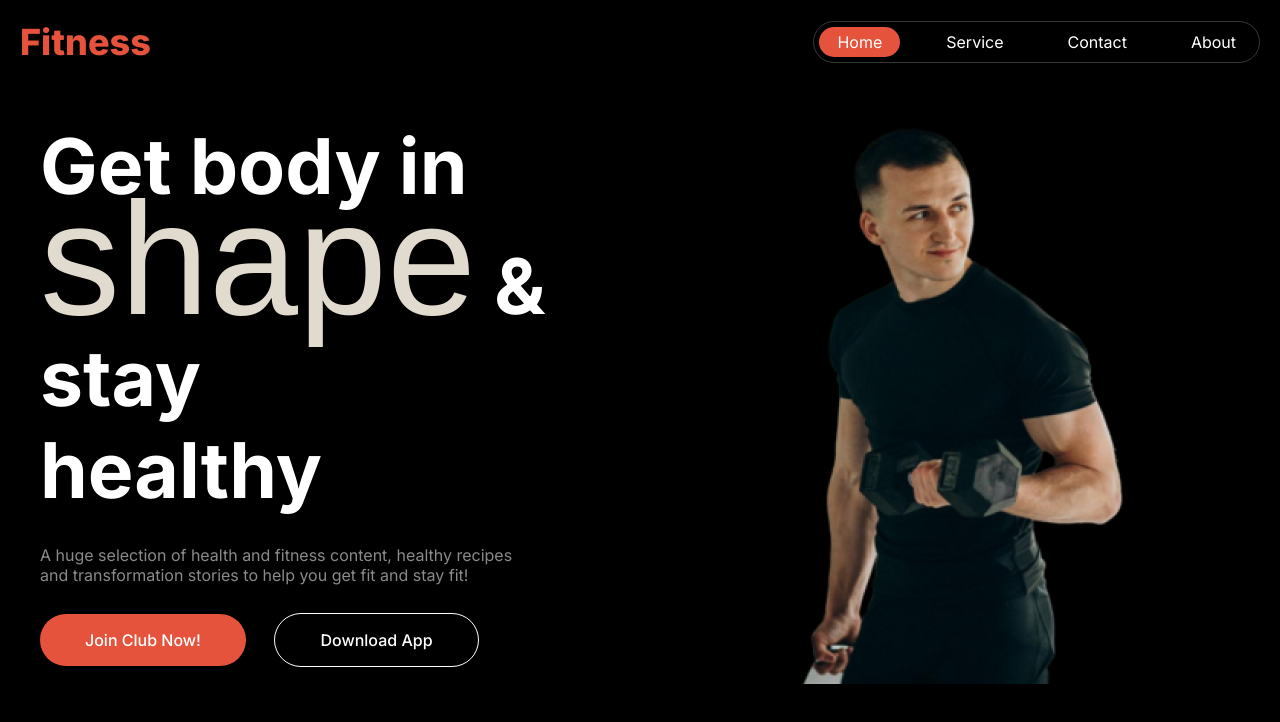
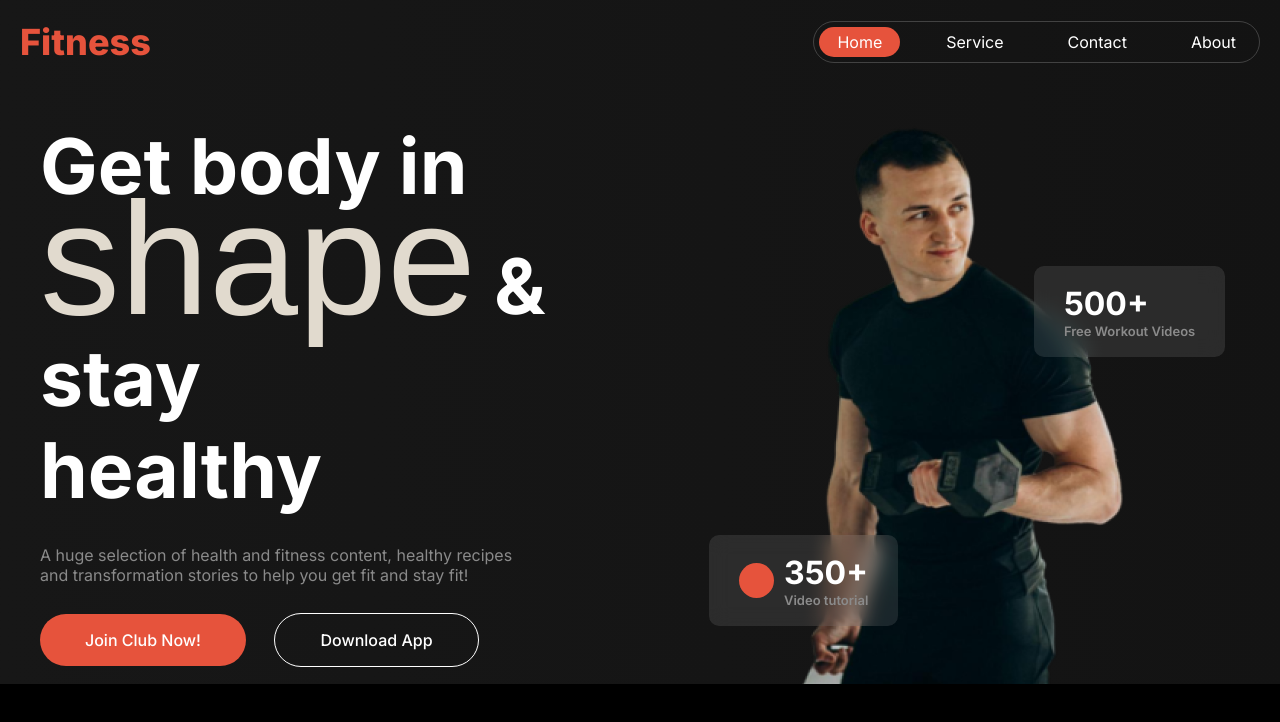
Before and after one commit to piash-ahmed/a2-versatile-ui, a plain HTML site: page index.html in a window 1280 px wide. Drawn offline with Linux system fonts and the light colour scheme; files whose address does not match are found by name; a web font is replaced by a local one.

Commit message:
added overley video card and styled

```diff
--- a/index.html
+++ b/index.html
@@ -39,8 +39,20 @@
                     <button class="secondary-btn"><a href="">Download App</a></button>
 
                 </div>
+
                 <div class="hero-img">
                     <img src="images//Images 2.png" alt="">
+                    <div class="overley-1">
+                        <h1>500+</h1>
+                        <p>Free Workout Videos</p>
+                    </div>
+                    <div class="overley-2">
+                        <div class="overley-2-circle"></div>
+                        <div class="overley-2-text">
+                            <h1>350+</h1>
+                            <p>Video tutorial</p>
+                        </div>
+                    </div>
                 </div>
             </main>
         </header>
--- a/style.css
+++ b/style.css
@@ -20,6 +20,10 @@ body {
 }
 
 .main-container {
+    background: linear-gradient(90deg, rgb(41 41 41 / 56%) 0%, rgb(25 25 25 / 85%) 50%, rgb(34 34 34 / 56%) 100%);
+}
+
+header {
     width: 1280px;
     margin: auto;
 }
@@ -68,7 +72,7 @@ body {
     justify-content: space-between;
     align-items: center;
     gap: 2.5rem;
-    padding: 20px;
+    padding: 20px 20px 0px 20px;
 }
 
 .hero-content {
@@ -134,4 +138,61 @@ body {
     justify-content: center;
     align-items: center;
     flex: 1;
+    color: #fff;
+    position: relative;
 }
+
+.overley-1 {
+    background: rgba(255, 255, 255, 0.1);
+    padding: 18px 30px;
+    border-radius: 10px;
+    backdrop-filter: blur(10px);
+    color: white;
+    position: absolute;
+    right: 6%;
+    top: 28%;
+}
+
+.overley-1 h1 {
+    font-size: 2rem;
+    color: var(--primary-color);
+}
+
+.overley-1 p {
+    color: #8b8b8b;
+    font-size: 13px;
+    font-weight: 600;
+}
+
+.overley-2 {
+    display: flex;
+    justify-content: space-between;
+    align-items: center;
+    gap: 10px;
+    background: rgba(255, 255, 255, 0.1);
+    padding: 18px 30px;
+    border-radius: 10px;
+    backdrop-filter: blur(10px);
+    color: white;
+    position: absolute;
+    left: 5%;
+    bottom: 10%;
+}
+
+.overley-2 .overley-2-text h1 {
+    font-size: 2rem;
+    color: var(--primary-color);
+}
+
+.overley-2 .overley-2-text p {
+    color: #8b8b8b;
+    font-size: 13px;
+    font-weight: 600;
+}
+
+.overley-2-circle {
+    height: 35px;
+    width: 35px;
+    background-color: #E6533C;
+    border-radius: 50%;
+}
```
